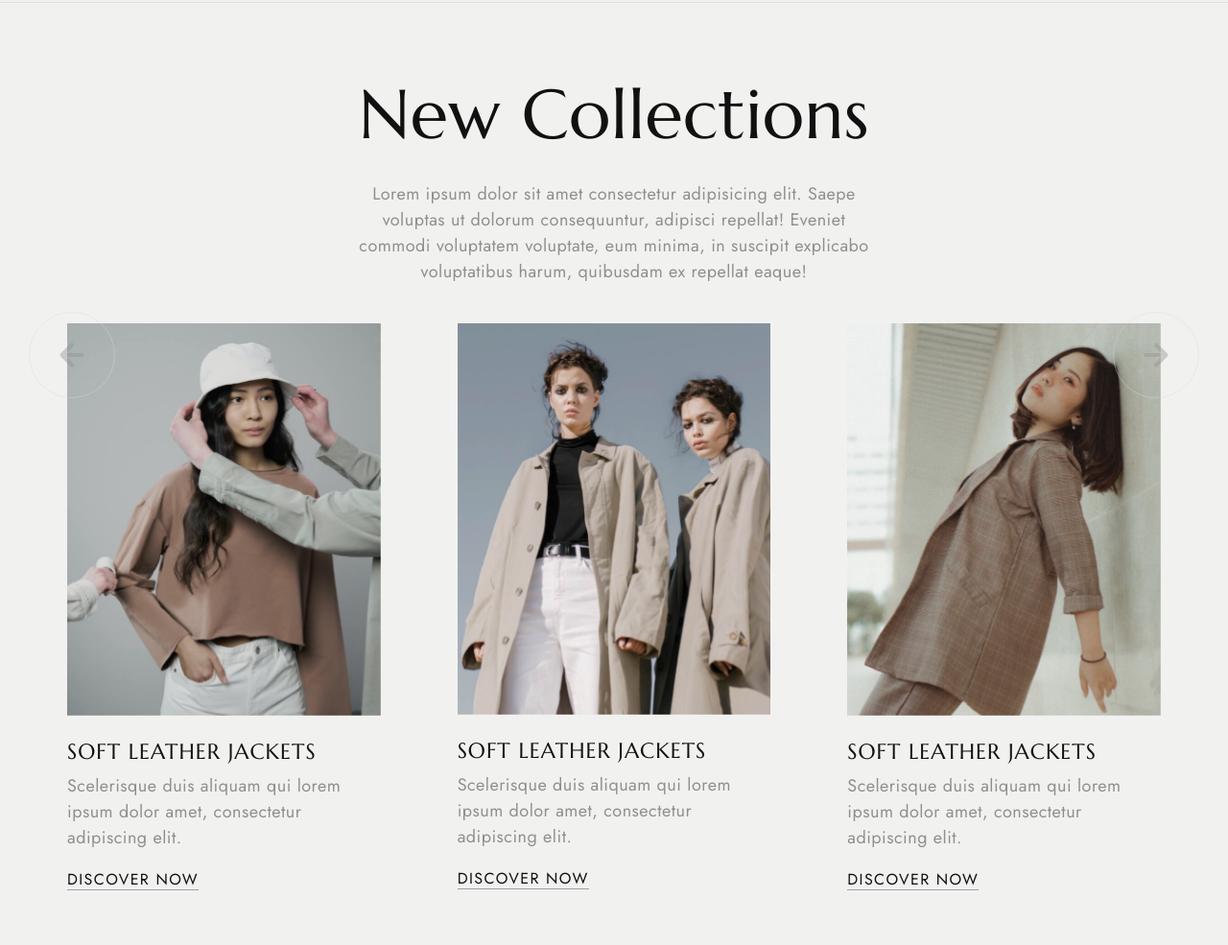
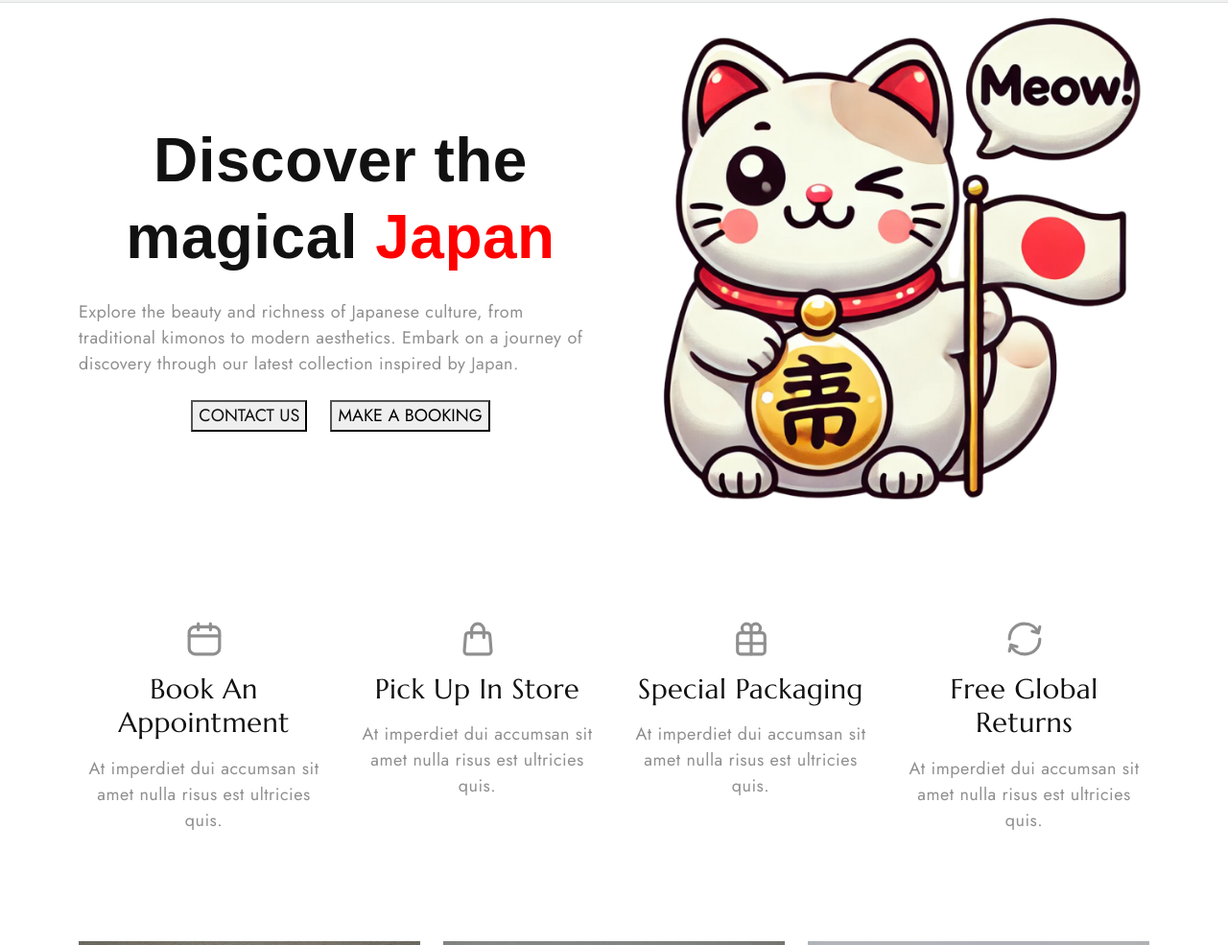
Before and after one commit to paulethTandazo/LandingPage_proyecto, a plain HTML site: page kaira-1.0.0/index.html in a window 1280 px wide. Shown: the part 75-1060 px from the top of the page at 96% size. Drawn offline with nearby package versions, Linux system fonts and the light colour scheme; a web font is replaced by a local one.

Commit message:
agregando cambios
cambios en el encabezado de la pagina

```diff
--- a/kaira-1.0.0/index.html
+++ b/kaira-1.0.0/index.html
@@ -2,7 +2,7 @@
 <html lang="en">
 
 <head>
-  <title>Kaira - Bootstrap 5 Fashion Store HTML CSS Template</title>
+  <title>Japan-Travel</title>
   <meta charset="utf-8">
   <meta http-equiv="X-UA-Compatible" content="IE=edge">
   <meta name="viewport" content="width=device-width, initial-scale=1.0">
@@ -24,6 +24,8 @@
   <link
     href="https://fonts.googleapis.com/css2?family=Jost:ital,wght@0,300;0,400;0,500;0,700;1,300;1,400;1,500;1,700&family=Marcellus&display=swap"
     rel="stylesheet">
+  <link href="https://fonts.googleapis.com/css2?family=Baloo+Bhaijaan+2&display=swap" rel="stylesheet">
+
 </head>
 
 <body class="homepage">
@@ -400,8 +402,8 @@
               </a>
             </li>
             <li class="d-none d-lg-block">
-              <a href="index.html" class="text-uppercase mx-3" data-bs-toggle="offcanvas" data-bs-target="#offcanvasCart"
-                aria-controls="offcanvasCart">Cart <span class="cart-count">(0)</span>
+              <a href="index.html" class="text-uppercase mx-3" data-bs-toggle="offcanvas"
+                data-bs-target="#offcanvasCart" aria-controls="offcanvasCart">Cart <span class="cart-count">(0)</span>
               </a>
             </li>
             <li class="d-lg-none">
@@ -434,137 +436,34 @@
     </div>
   </nav>
 
-  <section id="billboard" class="bg-light py-5">
+  <section id="billboard">
     <div class="container">
-      <div class="row justify-content-center">
-        <h1 class="section-title text-center mt-4" data-aos="fade-up">New Collections</h1>
-        <div class="col-md-6 text-center" data-aos="fade-up" data-aos-delay="300">
-          <p>Lorem ipsum dolor sit amet consectetur adipisicing elit. Saepe voluptas ut dolorum consequuntur, adipisci
-            repellat! Eveniet commodi voluptatem voluptate, eum minima, in suscipit explicabo voluptatibus harum,
-            quibusdam ex repellat eaque!</p>
+      <div class="row align-items-center">
+        <div class="col-md-6" data-aos="fade-in">
+          <h1 style="text-align: center;" data-aos="fade-in">
+          Discover the magical
+            <span>Japan</span>
+          </h1>
+          <p class="text-start">
+            Explore the beauty and richness of Japanese culture, from traditional kimonos to modern
+            aesthetics. Embark on a journey of discovery through our latest collection inspired by Japan.
+          </p>
+        <div class="row justify-content-center mt-4">
+          <div class="col-auto">
+            <button class="blob-btn three">
+              <a class="contactUSText" href="#CONTACT">CONTACT US</a>
+            </button>
+          </div>
+          <div class="col-auto">
+            <button class="blob-btn one">
+              MAKE A BOOKING
+            </button>
+          </div>
         </div>
       </div>
-      <div class="row">
-        <div class="swiper main-swiper py-4" data-aos="fade-up" data-aos-delay="600">
-          <div class="swiper-wrapper d-flex border-animation-left">
-            <div class="swiper-slide">
-              <div class="banner-item image-zoom-effect">
-                <div class="image-holder">
-                  <a href="#">
-                    <img src="images/banner-image-6.jpg" alt="product" class="img-fluid">
-                  </a>
-                </div>
-                <div class="banner-content py-4">
-                  <h5 class="element-title text-uppercase">
-                    <a href="index.html" class="item-anchor">Soft leather jackets</a>
-                  </h5>
-                  <p>Scelerisque duis aliquam qui lorem ipsum dolor amet, consectetur adipiscing elit.</p>
-                  <div class="btn-left">
-                    <a href="#" class="btn-link fs-6 text-uppercase item-anchor text-decoration-none">Discover Now</a>
-                  </div>
-                </div>
-              </div>
-            </div>
-            <div class="swiper-slide">
-              <div class="banner-item image-zoom-effect">
-                <div class="image-holder">
-                  <a href="#">
-                    <img src="images/banner-image-1.jpg" alt="product" class="img-fluid">
-                  </a>
-                </div>
-                <div class="banner-content py-4">
-                  <h5 class="element-title text-uppercase">
-                    <a href="index.html" class="item-anchor">Soft leather jackets</a>
-                  </h5>
-                  <p>Scelerisque duis aliquam qui lorem ipsum dolor amet, consectetur adipiscing elit.</p>
-                  <div class="btn-left">
-                    <a href="#" class="btn-link fs-6 text-uppercase item-anchor text-decoration-none">Discover Now</a>
-                  </div>
-                </div>
-              </div>
-            </div>
-            <div class="swiper-slide">
-              <div class="banner-item image-zoom-effect">
-                <div class="image-holder">
-                  <a href="#">
-                    <img src="images/banner-image-2.jpg" alt="product" class="img-fluid">
-                  </a>
-                </div>
-                <div class="banner-content py-4">
-                  <h5 class="element-title text-uppercase">
-                    <a href="index.html" class="item-anchor">Soft leather jackets</a>
-                  </h5>
-                  <p>Scelerisque duis aliquam qui lorem ipsum dolor amet, consectetur adipiscing elit.</p>
-                  <div class="btn-left">
-                    <a href="#" class="btn-link fs-6 text-uppercase item-anchor text-decoration-none">Discover Now</a>
-                  </div>
-                </div>
-              </div>
-            </div>
-            <div class="swiper-slide">
-              <div class="banner-item image-zoom-effect">
-                <div class="image-holder">
-                  <a href="#">
-                    <img src="images/banner-image-3.jpg" alt="product" class="img-fluid">
-                  </a>
-                </div>
-                <div class="banner-content py-4">
-                  <h5 class="element-title text-uppercase">
-                    <a href="index.html" class="item-anchor">Soft leather jackets</a>
-                  </h5>
-                  <p>Scelerisque duis aliquam qui lorem ipsum dolor amet, consectetur adipiscing elit.</p>
-                  <div class="btn-left">
-                    <a href="#" class="btn-link fs-6 text-uppercase item-anchor text-decoration-none">Discover Now</a>
-                  </div>
-                </div>
-              </div>
-            </div>
-            <div class="swiper-slide">
-              <div class="banner-item image-zoom-effect">
-                <div class="image-holder">
-                  <a href="#">
-                    <img src="images/banner-image-4.jpg" alt="product" class="img-fluid">
-                  </a>
-                </div>
-                <div class="banner-content py-4">
-                  <h5 class="element-title text-uppercase">
-                    <a href="index.html" class="item-anchor">Out crop sweater</a>
-                  </h5>
-                  <p>Scelerisque duis aliquam qui lorem ipsum dolor amet, consectetur adipiscing elit.</p>
-                  <div class="btn-left">
-                    <a href="#" class="btn-link fs-6 text-uppercase item-anchor text-decoration-none">Discover Now</a>
-                  </div>
-                </div>
-              </div>
-            </div>
-            <div class="swiper-slide">
-              <div class="banner-item image-zoom-effect">
-                <div class="image-holder">
-                  <a href="#">
-                    <img src="images/banner-image-5.jpg" alt="product" class="img-fluid">
-                  </a>
-                </div>
-                <div class="banner-content py-4">
-                  <h5 class="element-title text-uppercase">
-                    <a href="index.html" class="item-anchor">Soft leather jackets</a>
-                  </h5>
-                  <p>Scelerisque duis aliquam qui lorem ipsum dolor amet, consectetur adipiscing elit.</p>
-                  <div class="btn-left">
-                    <a href="#" class="btn-link fs-6 text-uppercase item-anchor text-decoration-none">Discover Now</a>
-                  </div>
-                </div>
-              </div>
-            </div>
-          </div>
-          <div class="swiper-pagination"></div>
+        <div class="col-md-6 text-center" data-aos="fade-in" data-aos-delay="300">
+          <img src="images/GatitoLading.png" alt="Imagen-Landing" class="img-fluid">
         </div>
-        <div class="icon-arrow icon-arrow-left"><svg width="50" height="50" viewBox="0 0 24 24">
-            <use xlink:href="#arrow-left"></use>
-          </svg></div>
-        <div class="icon-arrow icon-arrow-right"><svg width="50" height="50" viewBox="0 0 24 24">
-            <use xlink:href="#arrow-right"></use>
-          </svg></div>
-      </div>
     </div>
   </section>
 
@@ -1409,7 +1308,7 @@
           <div class="col-md-6 text-end">
             <p>© Copyright 2022 Kaira. All rights reserved. Design by <a href="https://templatesjungle.com"
                 target="_blank">TemplatesJungle</a> Distribution By <a href="https://themewagon.com"
-              target="blank">ThemeWagon</a></p>
+                target="blank">ThemeWagon</a></p>
           </div>
         </div>
       </div>
--- a/kaira-1.0.0/style.css
+++ b/kaira-1.0.0/style.css
@@ -109,9 +109,20 @@ h6 {
 
 h1,
 .h1 {
-  font-size: 4.5rem;
-}
-
+  font-size: 4rem;
+}
+#billboard h1 {
+  animation: fadeInUp 1s ease-out forwards;
+  font-family: Baloo Bhaijaan\ 2,sans-serif;
+  font-weight: 900;
+}
+
+
+#billboard h1 span{
+  font-size: 4rem;
+  text-align: center;
+  color: red;
+}
 h2,
 .h2 {
   font-size: 3.6rem;
```
Also changed, not shown: kaira-1.0.0/images/GatitoLading.png (added).
